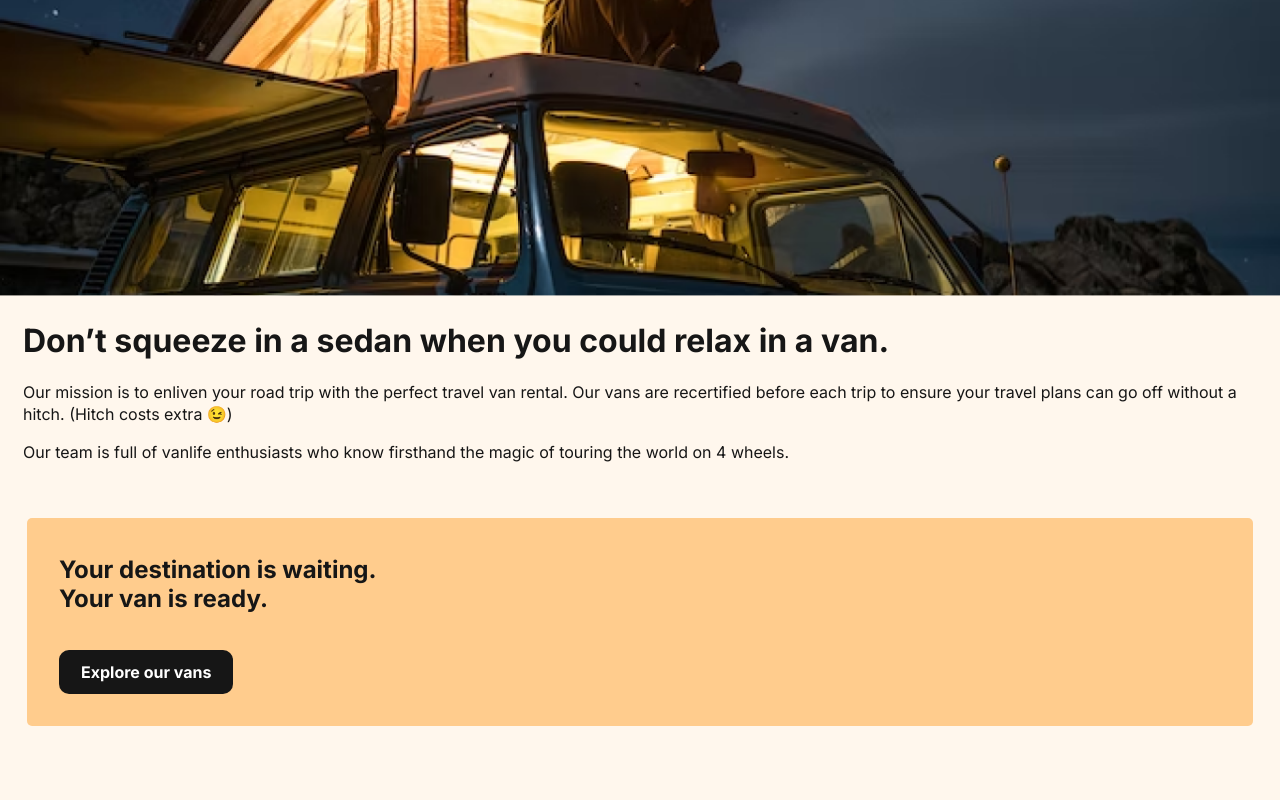
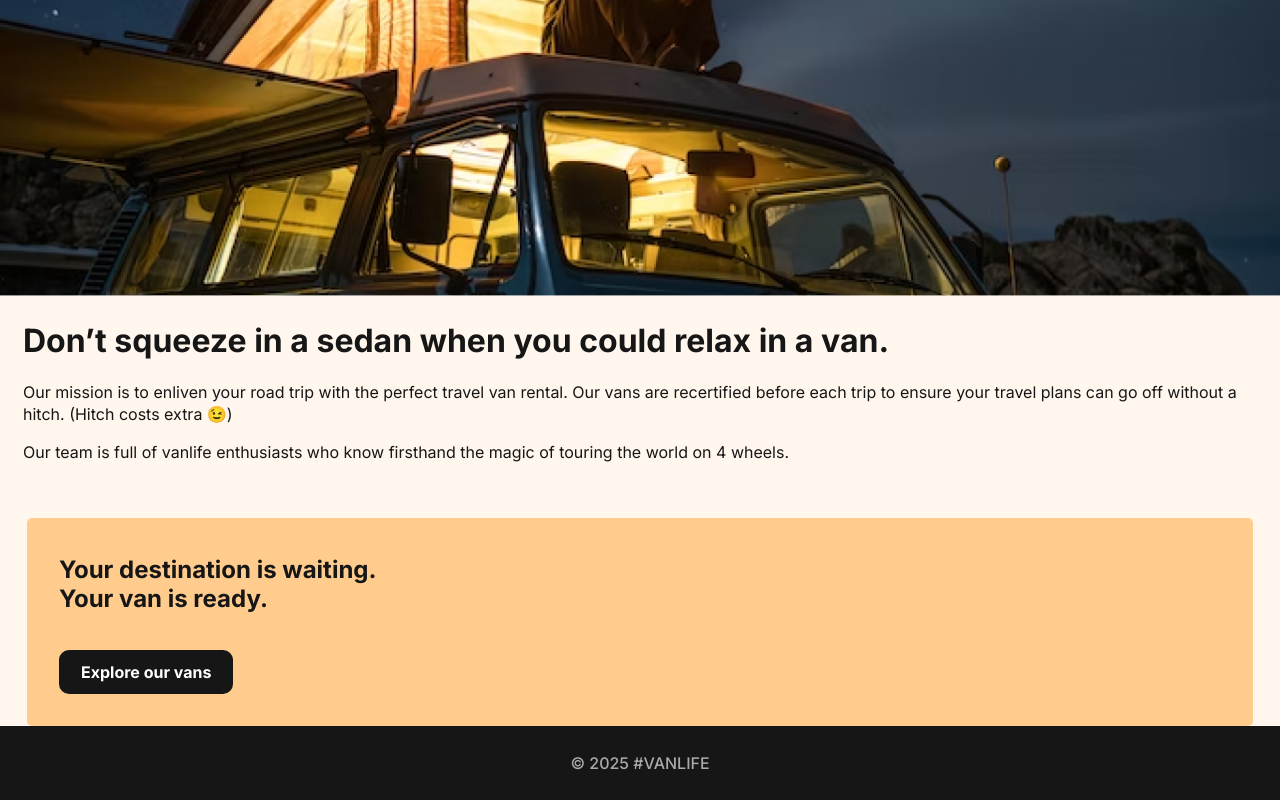
Before and after one commit to Petran86/6-van-life-project, a React (Vite) app: page /about in a window 1280 px wide. Shown: the part 359-1159 px from the top of the page. Before the commit the page ends 1085 px from the top, so only its background shows below. Built offline with nearby package versions, Linux system fonts and the light colour scheme; what miragejs would draw is missing.

Commit message:
Added footer, fixes to layout

```diff
--- a/src/App.jsx
+++ b/src/App.jsx
@@ -15,16 +15,16 @@
   return (
     <BrowserRouter>
       <Routes>
-        <Route element={<Layout />}>
-          <Route path="/" element={<Home />} />
-          <Route path="/about" element={<About />} />
-          <Route path="/vans" element={<Vans />} />
-          <Route path="/vans/:id" element={<VanDetail />} />
+        <Route path="/" element={<Layout />}>
+          <Route index element={<Home />} />
+          <Route path="about" element={<About />} />
+          <Route path="vans" element={<Vans />} />
+          <Route path="vans/:id" element={<VanDetail />} />
 
-          <Route path="/host" element={<HostLayout />}>
-            <Route path="/host" element={<Dashboard />} />
-            <Route path="/host/income" element={<Income />} />
-            <Route path="/host/reviews" element={<Reviews />} />
+          <Route path="host" element={<HostLayout />}>
+            <Route index element={<Dashboard />} />
+            <Route path="income" element={<Income />} />
+            <Route path="reviews" element={<Reviews />} />
           </Route>
         </Route>
       </Routes>
--- /dev/null
+++ b/src/components/Footer.jsx
@@ -0,0 +1,3 @@
+export default function Footer() {
+  return <footer>&#169; {new Date().getFullYear()} #VANLIFE</footer>;
+}
--- a/src/components/Layout.jsx
+++ b/src/components/Layout.jsx
@@ -1,11 +1,15 @@
 import { Outlet } from "react-router";
 import Header from "./Header";
+import Footer from "./Footer";
 
 export default function Layout() {
   return (
-    <>
+    <div className="site-wrapper">
       <Header />
-      <Outlet />
-    </>
+      <main>
+        <Outlet />
+      </main>
+      <Footer />
+    </div>
   );
 }
--- a/src/index.css
+++ b/src/index.css
@@ -17,6 +17,12 @@
 body {
   -ms-overflow-style: none;
   scrollbar-width: none;
+}
+
+.site-wrapper {
+  min-height: 100vh;
+  display: flex;
+  flex-direction: column;
 }
 
 header {
@@ -44,6 +50,18 @@
 header a:hover {
   color: #161616;
   text-decoration: underline;
+}
+
+footer {
+  background-color: #161616;
+  color: #AAAAAA;
+  height: 74px;
+  display: flex;
+  flex-shrink: 0;
+  justify-content: center;
+  align-items: center;
+  margin-top: auto;
+  font-weight: 500;
 }
 
 .link-button {
```
